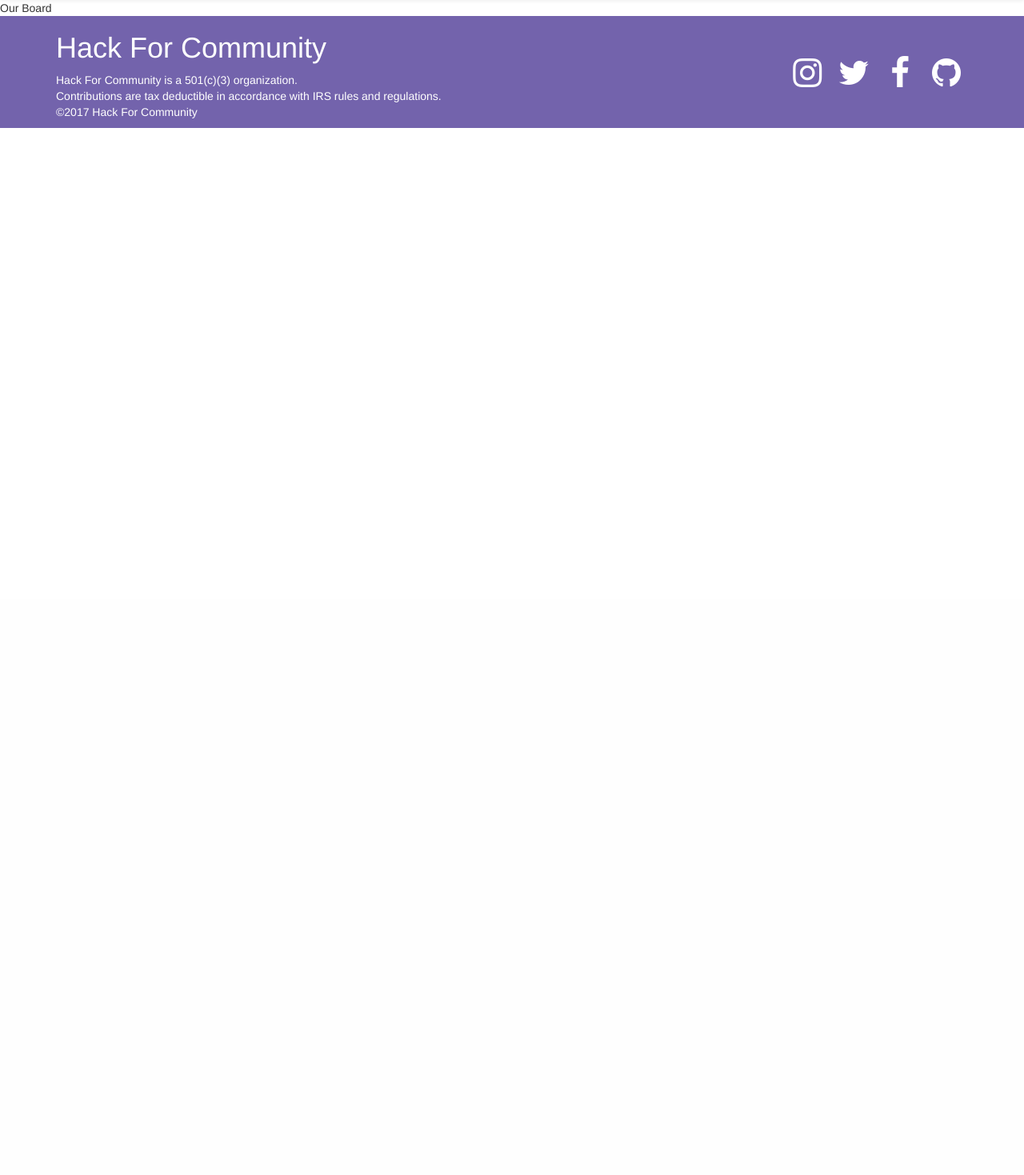
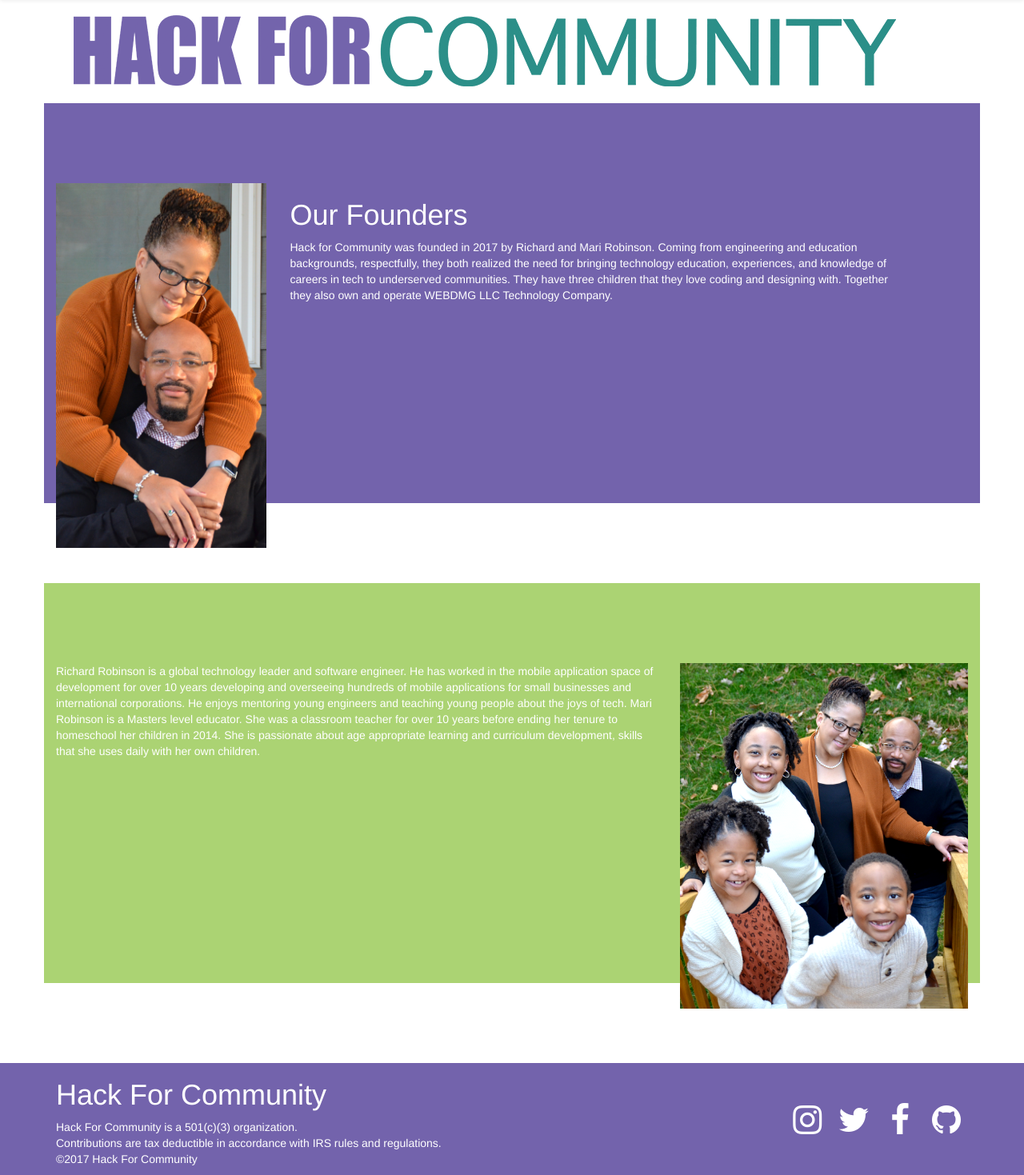
Before and after one commit to hackforcommunity/hackforcommunity, a CodeIgniter app: page /database/ourboard in a window 1280 px wide. Shown: the part 51-1520 px from the top of the page at 80% size. Before the commit the page ends 211 px from the top, so only its background shows below. Run offline with CodeIgniter, Linux system fonts and the light colour scheme; some libraries are stand-ins or nearby versions.

Commit message:
started founders page

```diff
--- a/application/views/mission.php
+++ b/application/views/mission.php
@@ -2,7 +2,7 @@
   <div class="container">
 	<div class="row">
 	  <div class="col-md-12"">
-	  	<img src="../images/H4CLongLogo.png">
+	  	<img src="../images/H4CLongLogo.png" class="img-responsive">
 	  </div>
 	</div>
   </div>
--- a/application/views/ourboard.php
+++ b/application/views/ourboard.php
@@ -1 +1,36 @@
-Our Board
+<div class="section mission">
+  <div class="container">
+	<div class="row">
+	  <div class="col-md-12"">
+		  <img src="../images/H4CLongLogo.png" class="img-responsive">
+	  </div>
+	</div>
+  </div>
+</div>
+<div class="section ourboard">
+  <div class="container">
+	<div class="row">
+	  <div class="col-md-3">
+		  <img src="../images/image4.png" class="img-responsive pull-left" />
+	  </div>
+	  <div class="col-md-8">
+			<h1>Our Founders</h1>
+			<p>Hack for Community was founded in 2017 by Richard and Mari Robinson. Coming from engineering and education backgrounds, respectfully, they both realized the need for bringing technology education, experiences, and knowledge of careers in tech to underserved communities. They have three children that they love coding and designing with. Together they also own and operate WEBDMG LLC Technology Company.</p>
+		</div>
+	</div>
+  </div>
+</div>
+<div class="section ourboard1">
+  <div class="container">
+	<div class="row">
+	  <div class="col-md-8">
+		  <p>Richard Robinson is a global technology leader and software engineer. He has worked in the mobile application space of development for over 10 years developing and overseeing hundreds of mobile applications for small businesses and international corporations. He enjoys mentoring young engineers and teaching young people about the joys of tech.
+
+			  Mari Robinson is a Masters level educator. She was a classroom teacher for over 10 years before ending her tenure to homeschool her children in 2014. She is passionate about age appropriate learning and curriculum development, skills that she uses daily with her own children.</p>
+	  </div>
+	  <div class="col-md-4">
+			<img src="../images/image5.png"  class="img-responsive"/>
+		</div>
+	</div>
+  </div>
+</div>
--- a/css/h4c.css
+++ b/css/h4c.css
@@ -20,7 +20,9 @@
 .programs2,
 .programs3,
 .programs4,
-.programs5 {
+.programs5,
+.ourboard,
+.ourboard1 {
 	height: 500px;
 	color: #333;
 }
@@ -34,7 +36,9 @@
 .programs2 .container,
 .programs3 .container,
 .programs4 .container,
-.programs5 .container {
+.programs5 .container,
+.ourboard .container,
+.ourboard1 .container {
 	padding-top: 100px;
 	height: 500px;
 	background-image: url('../images/DSC_5160.JPG');
@@ -234,6 +238,21 @@
 	color: var(--outline-black);
 }
 
+/* ourboard */
+.ourboard,
+.ourboard1{
+	color: var(--outline-white);
+	height: 600px;
+}
+.ourboard .container{
+	background-image: none;
+
+	background-color: var(--purple);
+}
+.ourboard1 .container{
+	background-image: none;
+	background-color: var(--main-bg-color-green);
+}
 
 /* Footer CSS */
 footer {
```
Also changed, not shown: images/image4.png (added), images/image5.png (added).
